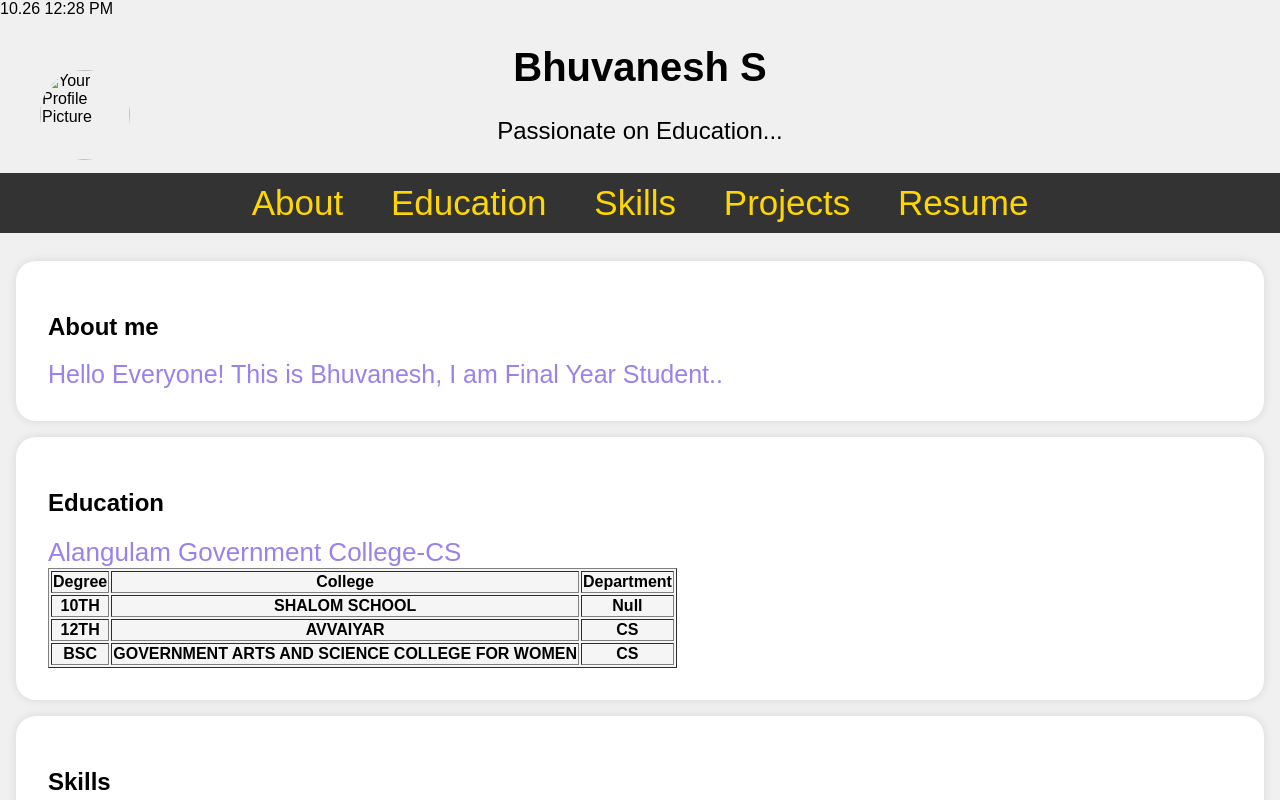
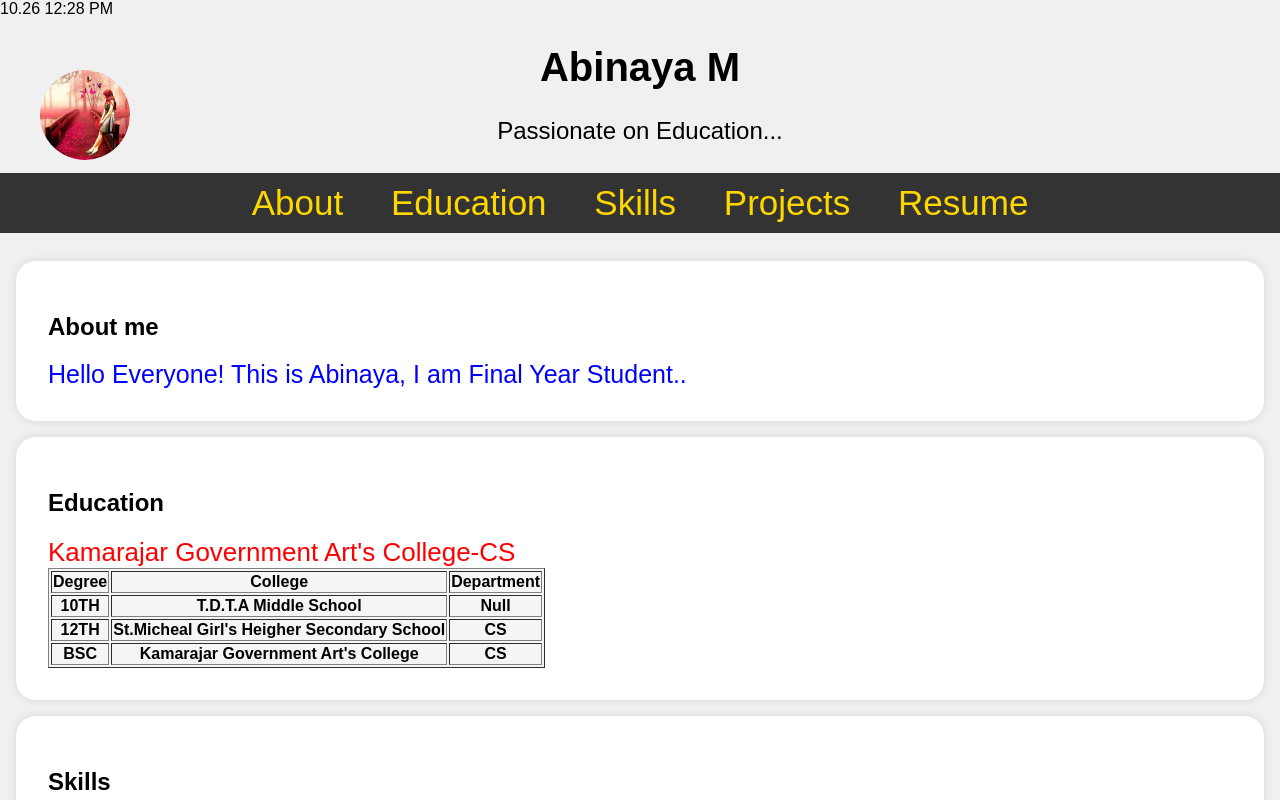
Before and after one commit to Jaya-parbha/Abinaya_msu10620211061506101, a plain HTML site: page jd.html in a window 1280 px wide. Shown: the top 800 px of the page. Drawn offline with Linux system fonts and the light colour scheme; files whose address does not match are found by name.

Commit message:
Add files via upload

```diff
--- a/jd.html
+++ b/jd.html
@@ -33,11 +33,11 @@ p1{
 font-family: Arial, Helvetica, sans-serif;
 font-size: 25px;
 text-decoration: none;
-color: rgb(153, 130, 238);
+color: blue;
 }
 p2{
 font-size: 26px;
-color: rgb(153, 130, 238);
+color:red;
 }
 .profile-picture{
 width: 90px;
@@ -101,8 +101,8 @@ padding-left: 20px;
 <header>
 <div class="header-content">
 <!--Add your profile picture here-->
-<img src="image.jpg" alt="Your Profile Picture" class="profile-picture">
-<h1>Bhuvanesh S</h1>
+<img src="C:\xampp\htdocs\abinaya\girl.jpg" alt="Your Profile Picture" class="profile-picture">
+<h1>Abinaya M</h1>
 <p>Passionate on Education...</p>
 </div>
 </header>
@@ -119,13 +119,13 @@ padding-left: 20px;
 <section id="about">
 <div class="section-content">
 <h2>About me</h2>
-<p1>Hello Everyone! This is Bhuvanesh, I am Final Year Student..</p1>
+<p1>Hello Everyone! This is Abinaya, I am Final Year Student..</p1>
 </div>
 </section>
 <section id="education">
 <div class="section-content">
 <h2>Education </h2>
-<p2>Alangulam Government College-CS</p2>
+<p2>Kamarajar Government Art's College-CS</p2>
 <table border="1">
 <tr>
 <th>Degree</th>
@@ -134,17 +134,17 @@ padding-left: 20px;
 </tr>
 <tr>
 <th>10TH</th>
-<th>SHALOM SCHOOL</th>
+<th>T.D.T.A Middle School</th>
 <th>Null</th>
 </tr>
 <tr>
 <th>12TH</th>
-<th>AVVAIYAR</th>
+<th>St.Micheal Girl's Heigher Secondary School</th>
 <th>CS</th>
 </tr>
 <tr>
 <th>BSC</th>
-<th>GOVERNMENT ARTS AND SCIENCE COLLEGE FOR WOMEN</th>
+<th>Kamarajar Government Art's College</th>
 <th>CS</th>
 </tr>
 </table>
@@ -178,12 +178,12 @@ padding-left: 20px;
 <center>
 <div class="section-content">
 <h2>Resume</h2>
-<a href="Bhuvanesh S.docx" class="download-button">Download CV</a>
+<a href="Abinaya M.docx" class="download-button">Download CV</a>
 </div>
 </center>
 </section>
 <footer>
-<p>&copy;2023 Bhuvanesh S</p>
+<p>&copy;2023 Abinaya M</p>
 </footer>
 <script>
 document.querySelectorAll('a[href^="#"]').forEach(anchor => {
```
